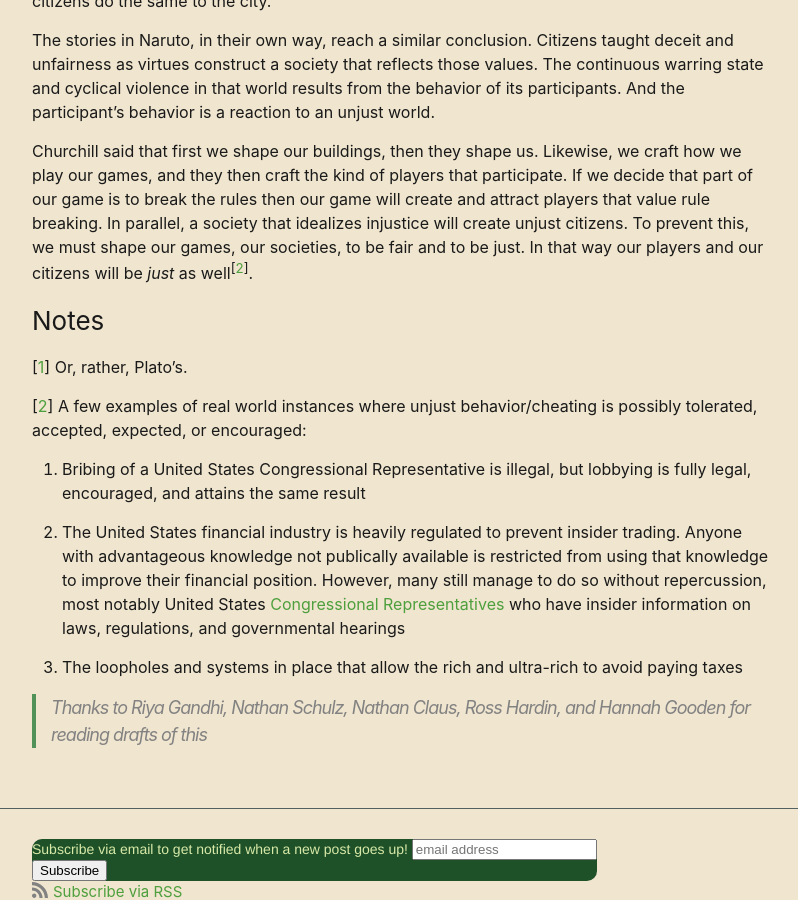
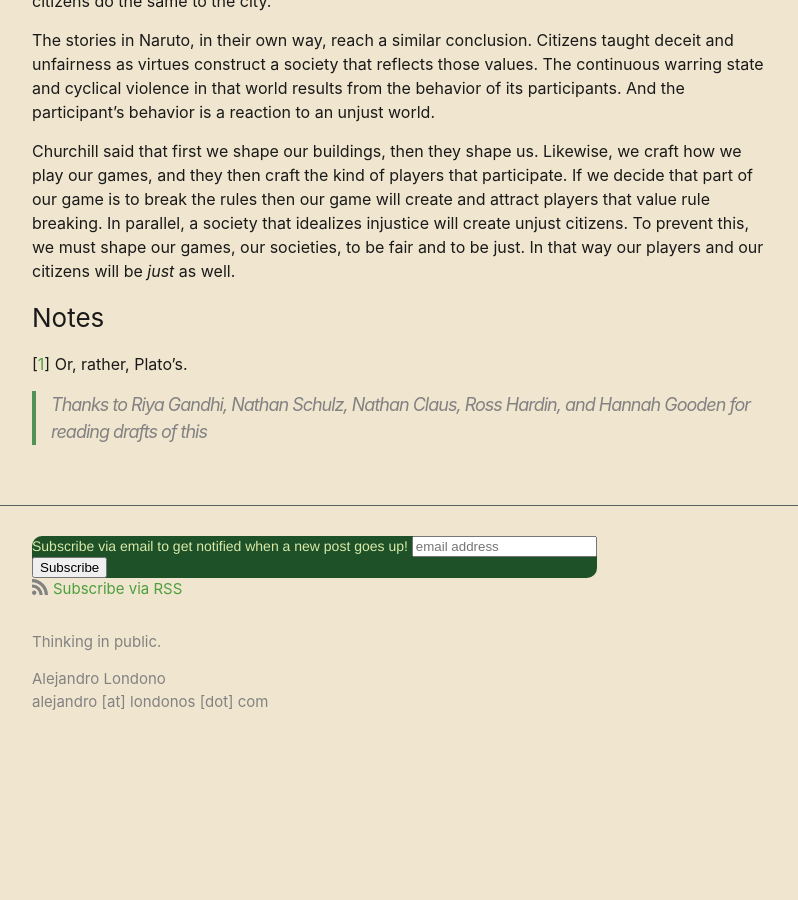
Before and after one commit to Alondono97/blog.alondono.me, a Jekyll site: the page built from _posts/2021-12-06-games.md, in a window 1280 px wide and 900 px high, scrolled down 1218 px. Shown: the whole window, without its empty margins (238-1036 px from the left). Built offline with Jekyll 4.4.1, drawn with Linux system fonts in a browser that asks for light colours; comment, search, counter and statistics services are not loaded; after the commit the page ends 2006 px from its top, so only the background shows below that; some of the changed lines change nothing that is shown.

Commit message:
hidden footnote

```diff
--- a/_posts/2021-12-06-games.md
+++ b/_posts/2021-12-06-games.md
@@ -30,18 +30,20 @@
 
 The stories in Naruto, in their own way, reach a similar conclusion. Citizens taught deceit and unfairness as virtues construct a society that reflects those values. The continuous warring state and cyclical violence in that world results from the behavior of its participants. And the participant's behavior is a reaction to an unjust world.
 
-Churchill said that first we shape our buildings, then they shape us. Likewise, we craft how we play our games, and they then craft the kind of players that participate. If we decide that part of our game is to break the rules then our game will create and attract players that value rule breaking. In parallel, a society that idealizes injustice will create unjust citizens. To prevent this, we must shape our games, our societies, to be fair and to be just. In that way our players and our citizens will be _just_ as well<sup id="fn_two">[[2](#footnotetwo)]</sup>.
+Churchill said that first we shape our buildings, then they shape us. Likewise, we craft how we play our games, and they then craft the kind of players that participate. If we decide that part of our game is to break the rules then our game will create and attract players that value rule breaking. In parallel, a society that idealizes injustice will create unjust citizens. To prevent this, we must shape our games, our societies, to be fair and to be just. In that way our players and our citizens will be _just_ as well<sup class="hide" id="fn_two">[[2](#footnotetwo)]</sup>.
 
 ### Notes
 
 [<a name="footnoteone" href="#fn_one">1</a>] Or, rather, Plato's.
 
-[<a name="footnotetwo" href="#fn_one">2</a>] A few examples of real world instances where unjust behavior/cheating is possibly tolerated, accepted, expected, or encouraged:
+<div class="hide">
+[<a name="footnotetwo" href="#fn_one">2</a>] A few examples of real world instances where unjust behavior/cheating is possibly tolerated, accepted, expected, or encouraged at the expense of the common citizen:
 
 1. Bribing of a United States Congressional Representative is illegal, but lobbying is fully legal, encouraged, and attains the same result
 
 2. The United States financial industry is heavily regulated to prevent insider trading. Anyone with advantageous knowledge not publically available is restricted from using that knowledge to improve their financial position. However, many still manage to do so without repercussion, most notably United States [Congressional](https://web.archive.org/web/20220101151634/https://www.businessinsider.com/congress-stock-act-violations-senate-house-trading-2021-9) [Representatives](https://web.archive.org/web/20211227185252/https://www.businessinsider.com/congress-staff-violated-stock-act-conflicts-of-interest-possible-2021-12) who have insider information on laws, regulations, and governmental hearings
 
 3. The loopholes and systems in place that allow the rich and ultra-rich to <span class="secret-text"> <span class="place-holder-text"> avoid </span> <span class="hidden-text"> _evade_ </span> </span> paying taxes
+</div>
 
 > Thanks to Riya Gandhi, Nathan Schulz, Nathan Claus, Ross Hardin, and Hannah Gooden for reading drafts of this
```
